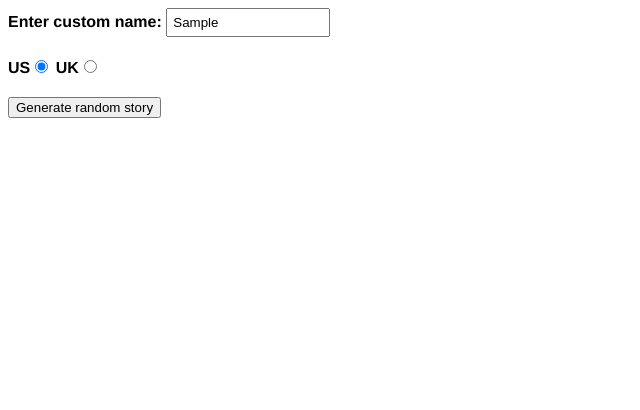
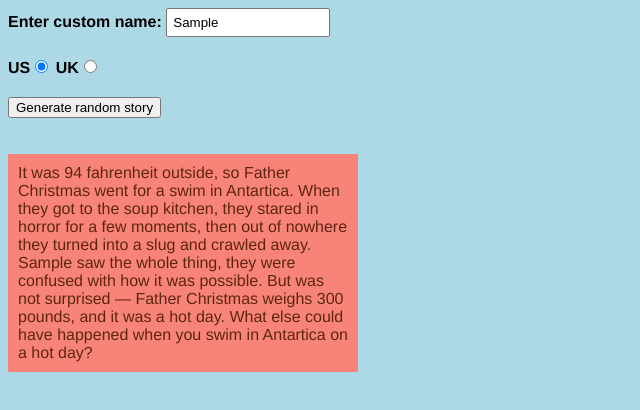
Before and after one commit to Jarah-Marshall/Jarah-Marshall.github.io, a plain HTML site: page wa/wa10/wa10.html in a window 1280 px wide. Both pictures are taken after typing "Sample" into the empty fields and a click on the button "Generate random story". Shown: the whole page, without its empty margins (0-640 px from the left). Drawn offline with Linux system fonts and the light colour scheme.

Commit message:
Did WA10, changed the story but not too much to make sure it was still cohesive. Ready for submission

```diff
--- a/wa/wa10/main.js
+++ b/wa/wa10/main.js
@@ -1,8 +1,46 @@
+document.querySelector("html").style.backgroundColor = "lightblue";
+
 const customName = document.getElementById('customname');
 const randomize = document.querySelector('.randomize');
 const story = document.querySelector('.story');
+
+const storyText = 'It was 94 fahrenheit outside, so :insertx: went for a swim in Antartica. When they got to :inserty:, they stared in horror for a few moments, then out of nowhere they :insertz:. Bob saw the whole thing, they were confused with how it was possible. But was not surprised — :insertx: weighs 300 pounds, and it was a hot day. What else could have happened when you swim in Antartica on a hot day?';
+const insertX = ['Willy the Goblin', 'Big Daddy', 'Father Christmas'];
+const insertY = ['the soup kitchen','Disneyland','the White House'];
+const insertZ = ['spontaneously combusted', 'melted into a puddle on the sidewalk', 'turned into a slug and crawled away'];
 
 function randomValueFromArray(array){
   const random = Math.floor(Math.random()*array.length);
   return array[random];
 }
+
+randomize.addEventListener('click', result);
+
+function result() {
+
+  let newStory = storyText;
+
+  const xItem = randomValueFromArray(insertX);
+  const yItem = randomValueFromArray(insertY);
+  const zItem = randomValueFromArray(insertZ);
+
+  newStory = newStory.replaceAll(':insertx:', xItem);
+  newStory = newStory.replaceAll(':inserty:', yItem);
+  newStory = newStory.replaceAll(':insertz:', zItem);
+
+  if(customName.value !== '') {
+    const name = customName.value;
+    newStory = newStory.replaceAll('Bob', name);
+  }
+
+  if(document.getElementById("uk").checked) {
+    const weight = Math.round(300/14) +' stone';
+    const temperature =  Math.round((62*5/9)) +' centigrade';
+    newStory = newStory.replaceAll('300 pounds', weight);
+    newStory = newStory.replaceAll('94 fahrenheit', temperature);
+
+  }
+
+  story.textContent = newStory;
+  story.style.visibility = 'visible';
+}
--- a/wa/wa10/wa10.html
+++ b/wa/wa10/wa10.html
@@ -26,7 +26,7 @@
       }
 
       p {
-        background: #ffc125;
+        background: #F88379;
         color: #5e2612;
         padding: 10px;
         visibility: hidden;
```
